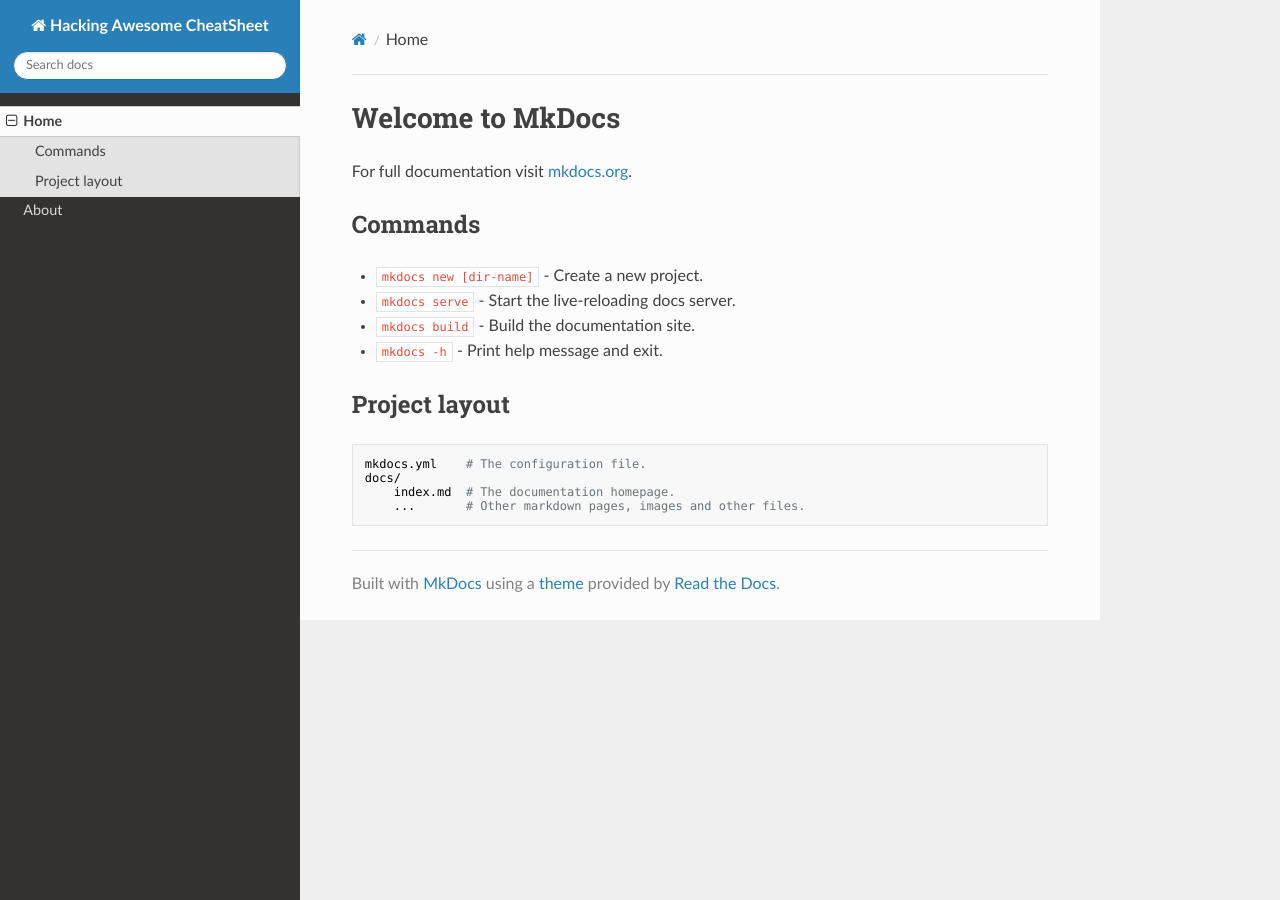
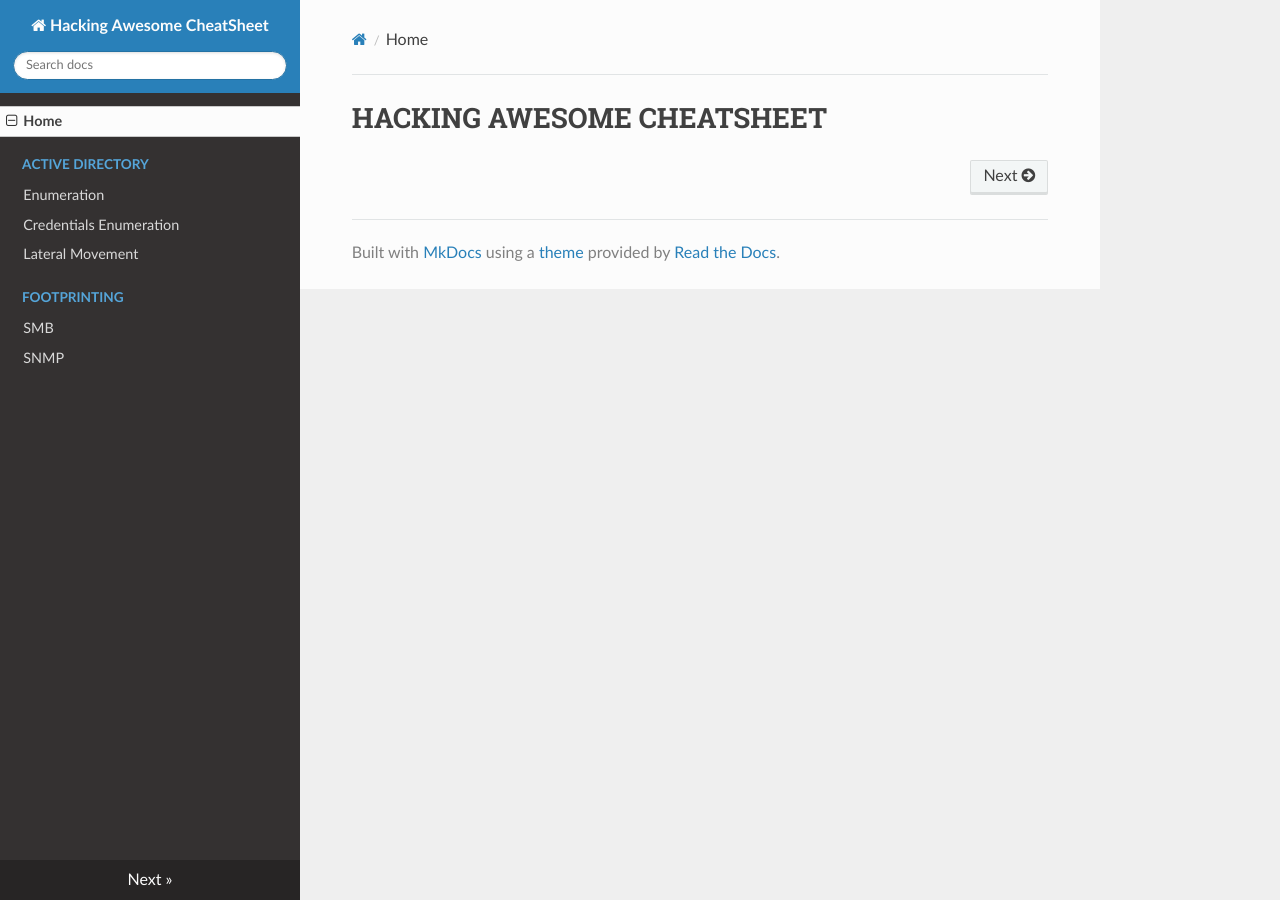
Before and after one commit to kacyph3r/hachs, an MkDocs documentation site: the page built from docs/index.md, in a window 1280 px wide. Built offline with MkDocs 1.6.1, drawn with Linux system fonts in a browser that asks for light colours; nearby versions of some CDN libraries.

Commit message:
Making structure

```diff
--- a/docs/index.md
+++ b/docs/index.md
@@ -1,17 +1 @@
-# Welcome to MkDocs
-
-For full documentation visit [mkdocs.org](https://www.mkdocs.org).
-
-## Commands
-
-* `mkdocs new [dir-name]` - Create a new project.
-* `mkdocs serve` - Start the live-reloading docs server.
-* `mkdocs build` - Build the documentation site.
-* `mkdocs -h` - Print help message and exit.
-
-## Project layout
-
-    mkdocs.yml    # The configuration file.
-    docs/
-        index.md  # The documentation homepage.
-        ...       # Other markdown pages, images and other files.
+# HACKING AWESOME CHEATSHEET
--- a/mkdocs.yml
+++ b/mkdocs.yml
@@ -1,5 +1,12 @@
 site_name: Hacking Awesome CheatSheet
 nav:
   - Home: index.md
-  - About: about.md
+  - Active Directory:
+      - Enumeration: active-directory/enumeration.md
+      - Credentials Enumeration: active-directory/credentials.md
+      - Lateral Movement: active-directory/lateralmovement.md
+  - Footprinting:
+    - SMB: footprinting/smb.md
+    - SNMP: footprinting/snmp.md
+
 theme: readthedocs
```
Also changed, not shown: docs/AD.md (added), docs/active-directory/credentials.md (added), docs/active-directory/enumeration.md (added), docs/active-directory/lateralmovement.md (added), docs/footprinting/smb.md (added), docs/footprinting/snmp.md (added), 1 other file.
